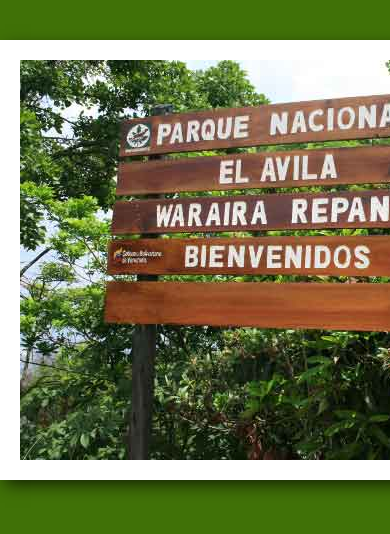
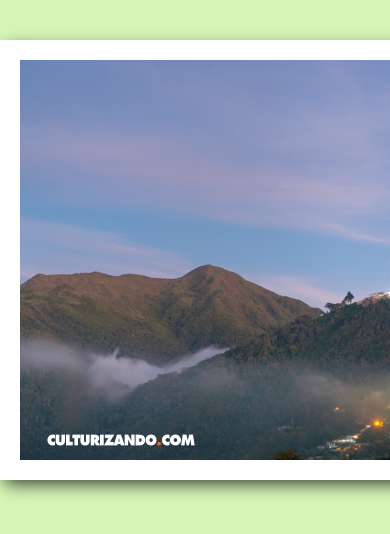
Before and after one commit to vrivasdev/responsive-transitions, a plain HTML site: page index.html in a window 390 px wide. Shown: the top 534 px of the page. Drawn offline with Linux system fonts and the light colour scheme.

Commit message:
Image transitions

```diff
--- a/css/styles.css
+++ b/css/styles.css
@@ -1,6 +1,7 @@
 body {
 	margin          : 0;
 	background-color: #407107;
+	transition      : all 2s ease;
 }
 
 .contenedor {
@@ -9,10 +10,43 @@ body {
 	position: relative;
 }
 
-.presentacion {
+.presentacion-1, .presentacion-2,
+.presentacion-3, .presentacion-4 {
+	position          : absolute;
 	border            : 20px solid white;
 	height            : 400px;
 	-webkit-box-shadow: 3px 6px 16px -2px rgba(0,0,0,0.75);
 	-moz-box-shadow   : 3px 6px 16px -2px rgba(0,0,0,0.75);
 	box-shadow        : 3px 6px 16px -2px rgba(0,0,0,0.75);
+	-webkit-transition: opacity 1s ease-in-out;
+  	-moz-transition: opacity 1s ease-in-out;
+  	-o-transition: opacity 1s ease-in-out;
+	transition: opacity 0.5s ease-in-out;
 }
+
+@media screen and (max-width: 800px) {
+	.presentacion-1 {
+		opacity: 0;
+	}
+	body {
+		background-color: #6DA42E;
+	}
+}
+
+@media screen and (max-width: 650px) {
+	.presentacion-2 {
+		opacity: 0;
+	}
+	body {
+		background-color: #94D946;
+	}
+}
+
+@media screen and (max-width: 500px) {
+	.presentacion-3 {
+		opacity: 0;
+	}
+	body {
+		background-color: #D7F5B5;
+	}
+}
--- a/index.html
+++ b/index.html
@@ -8,8 +8,17 @@
 	</head>
 	<body>
 		<section class="contenedor">
-			<article class="presentacion">
-				<img class="principal-img" src="images/el-avila.jpg" alt="">
+			<article class="presentacion-4">
+				<img class="principal-img" src="images/avila-4.png" alt="">
+			</article>
+			<article class="presentacion-3">
+				<img class="principal-img" src="images/avila-3.jpg" alt="">
+			</article>
+			<article class="presentacion-2">
+				<img class="principal-img" src="images/avila-2.jpg" alt="">
+			</article>
+			<article class="presentacion-1">
+				<img class="principal-img" src="images/avila.jpg" alt="">
 			</article>
 		</section>
 	</body>
```
Also changed, not shown: images/avila-2.jpg (added), images/avila-3.jpg (added), images/avila-4.png (added), images/avila.jpg (renamed from images/el-avila.jpg).
